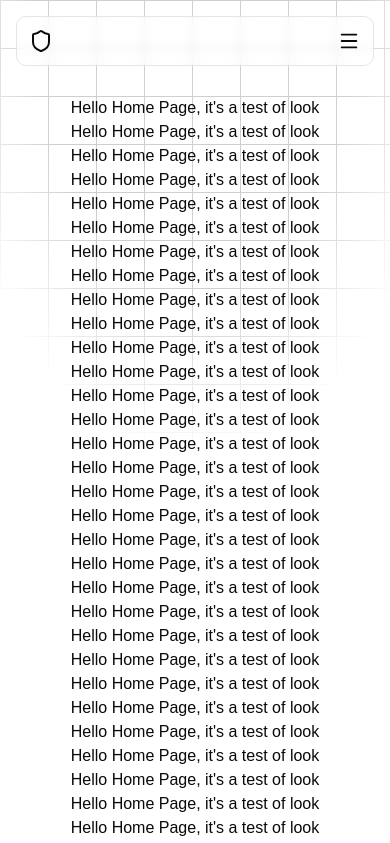
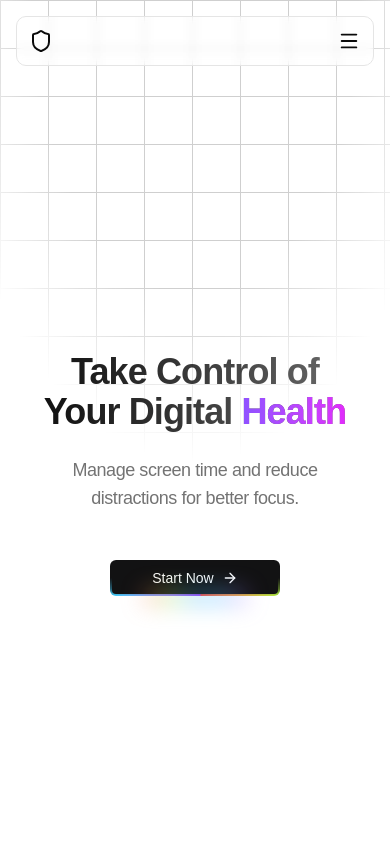
Before and after one commit to atithiswain09/Digital-Detox-Assistant, a React (Vite) app in the folder client/: page / in a window 390 px wide. Shown: the top 843 px of the page. Built offline with nearby package versions, Linux system fonts and the light colour scheme.

Commit message:
feat: implement new Navbar, GridBackground, and Hero components with responsive design and animations

```diff
--- a/client/src/components/navbar.jsx
+++ b/client/src/components/layout/navbar.jsx
@@ -15,10 +15,10 @@ import {
 import { AnimatePresence, motion } from "motion/react";
 import * as React from "react";
 import { useCallback, useMemo, useState } from "react";
-import { ThemeToggle } from "./theme-toggle";
-import { Button } from "./ui/button";
-import { Card, CardContent } from "./ui/card";
-import { FlickeringGrid } from "./ui/flickering-grid";
+import { ThemeToggle } from "@/components/theme-toggle";
+import { Button } from "@/components/ui/button";
+import { Card, CardContent } from "@/components/ui/card";
+import { FlickeringGrid } from "@/components/ui/flickering-grid";
 import {
   NavigationMenu,
   NavigationMenuContent,
@@ -26,7 +26,7 @@ import {
   NavigationMenuLink,
   NavigationMenuList,
   NavigationMenuTrigger,
-} from "./ui/navigation-menu";
+} from "@/components/ui/navigation-menu";
 
 /* =========================================================
    Constants
@@ -281,8 +281,6 @@ export default function Navbar() {
           </section>
         </div>
       </header>
-
-      <div className="w-full mb-20" />
     </>
   );
 }
--- /dev/null
+++ b/client/src/components/shared/GridBackground.tsx
@@ -0,0 +1,14 @@
+import { cn } from "@/lib/utils";
+
+export function GridBackground({ className = "" }) {
+  return (
+    <div
+      className={cn(
+        "absolute inset-0 dark:bg-[linear-gradient(to_right,#e2e8f0_1px,transparent_1px),linear-gradient(to_bottom,#e2e8f0_1px,transparent_1px)]",
+        "bg-[linear-gradient(to_right,#161616_1px,transparent_1px),linear-gradient(to_bottom,#161616_1px,transparent_1px)] bg-size-[3rem_3rem]",
+        "mask-[radial-gradient(ellipse_60%_50%_at_50%_0%,#000_70%,transparent_110%)] h-full dark:opacity-10 opacity-20",
+        className,
+      )}
+    />
+  );
+}
--- /dev/null
+++ b/client/src/components/ui/rainbow-button.jsx
@@ -0,0 +1,55 @@
+/* eslint-disable react-refresh/only-export-components */
+import React from "react";
+import { Slot } from "radix-ui";
+import { cva } from "class-variance-authority";
+
+import { cn } from "@/lib/utils";
+
+const rainbowButtonVariants = cva(
+  cn(
+    "relative cursor-pointer group transition-all animate-rainbow",
+    "inline-flex items-center justify-center gap-2 shrink-0",
+    "rounded-sm outline-none focus-visible:ring-[3px] aria-invalid:border-destructive",
+    "text-sm font-medium whitespace-nowrap",
+    "disabled:pointer-events-none disabled:opacity-50",
+    "[&_svg]:pointer-events-none [&_svg:not([class*='size-'])]:size-4 [&_svg]:shrink-0",
+  ),
+  {
+    variants: {
+      variant: {
+        default:
+          "border-0 bg-[linear-gradient(#121213,#121213),linear-gradient(#121213_50%,rgba(18,18,19,0.6)_80%,rgba(18,18,19,0)),linear-gradient(90deg,var(--color-1),var(--color-5),var(--color-3),var(--color-4),var(--color-2))] bg-[length:200%] text-primary-foreground [background-clip:padding-box,border-box,border-box] [background-origin:border-box] [border:calc(0.125rem)_solid_transparent] before:absolute before:bottom-[-20%] before:left-1/2 before:z-0 before:h-1/5 before:w-3/5 before:-translate-x-1/2 before:animate-rainbow before:bg-[linear-gradient(90deg,var(--color-1),var(--color-5),var(--color-3),var(--color-4),var(--color-2))] before:[filter:blur(0.75rem)] dark:bg-[linear-gradient(#fff,#fff),linear-gradient(#fff_50%,rgba(255,255,255,0.6)_80%,rgba(0,0,0,0)),linear-gradient(90deg,var(--color-1),var(--color-5),var(--color-3),var(--color-4),var(--color-2))]",
+        outline:
+          "border border-input border-b-transparent bg-[linear-gradient(#ffffff,#ffffff),linear-gradient(#ffffff_50%,rgba(18,18,19,0.6)_80%,rgba(18,18,19,0)),linear-gradient(90deg,var(--color-1),var(--color-5),var(--color-3),var(--color-4),var(--color-2))] bg-[length:200%] text-accent-foreground [background-clip:padding-box,border-box,border-box] [background-origin:border-box] before:absolute before:bottom-[-20%] before:left-1/2 before:z-0 before:h-1/5 before:w-3/5 before:-translate-x-1/2 before:animate-rainbow before:bg-[linear-gradient(90deg,var(--color-1),var(--color-5),var(--color-3),var(--color-4),var(--color-2))] before:[filter:blur(0.75rem)] dark:bg-[linear-gradient(#0a0a0a,#0a0a0a),linear-gradient(#0a0a0a_50%,rgba(255,255,255,0.6)_80%,rgba(0,0,0,0)),linear-gradient(90deg,var(--color-1),var(--color-5),var(--color-3),var(--color-4),var(--color-2))]",
+      },
+      size: {
+        default: "h-9 px-4 py-2",
+        sm: "h-8 rounded-xl px-3 text-xs",
+        lg: "h-11 rounded-xl px-8",
+        icon: "size-9",
+      },
+    },
+    defaultVariants: {
+      variant: "default",
+      size: "default",
+    },
+  },
+);
+
+const RainbowButton = React.forwardRef(
+  ({ className, variant, size, asChild = false, ...props }, ref) => {
+    const Comp = asChild ? Slot : "button";
+    return (
+      <Comp
+        data-slot="button"
+        className={cn(rainbowButtonVariants({ variant, size, className }))}
+        ref={ref}
+        {...props}
+      />
+    );
+  },
+);
+
+RainbowButton.displayName = "RainbowButton";
+
+export { RainbowButton, rainbowButtonVariants };
--- /dev/null
+++ b/client/src/pages/home/Hero/index.jsx
@@ -0,0 +1,28 @@
+import { RainbowButton } from "@/components/ui/rainbow-button";
+import { Link } from "@tanstack/react-router";
+import { ArrowRight } from "lucide-react";
+
+export function Hero() {
+  return (
+    <section className="h-full">
+      <div className="w-full h-full flex justify-center items-center">
+        <div className="flex justify-center text-center flex-col">
+          <h1 class="w-full text-center py-6 font-heading font-semibold bg-linear-to-r from-foreground to-muted-foreground bg-clip-text text-transparent text-balance tracking-tight leading-[1.1] text-4xl sm:text-6xl md:text-7xl lg:text-8xl lg:px-40">
+            Take Control of Your Digital{" "}
+            <span class="inline-block bg-linear-to-r from-violet-500 to-fuchsia-500 bg-clip-text text-transparent">
+              Health
+            </span>
+          </h1>
+          <p className="mb-12 text-lg tracking-tight text-muted-foreground md:text-xl text-balance">
+            Manage screen time and reduce distractions for better focus.
+          </p>
+          <Link className="mx-auto" to="/auth/signup">
+            <RainbowButton className="w-fit px-10">
+              Start Now <ArrowRight />
+            </RainbowButton>
+          </Link>
+        </div>
+      </div>
+    </section>
+  );
+}
--- a/client/src/routes/__root.jsx
+++ b/client/src/routes/__root.jsx
@@ -1,4 +1,5 @@
-import Navbar from "@/components/navbar";
+import Navbar from "@/components/layout/navbar";
+import { GridBackground } from "@/components/shared/GridBackground";
 import { ThemeProvider } from "@/components/theme-provider";
 import { ThemeToggle } from "@/components/theme-toggle";
 import { Button } from "@/components/ui/button";
@@ -19,14 +20,10 @@ function RootComponent() {
     <React.Fragment>
       <TooltipProvider>
         <ThemeProvider>
-          <div
-            className="absolute inset-0 dark:bg-[linear-gradient(to_right,#e2e8f0_1px,transparent_1px),linear-gradient(to_bottom,#e2e8f0_1px,transparent_1px)]
-            bg-[linear-gradient(to_right,#161616_1px,transparent_1px),linear-gradient(to_bottom,#161616_1px,transparent_1px)] bg-size-[3rem_3rem]
-            mask-[radial-gradient(ellipse_60%_50%_at_50%_0%,#000_70%,transparent_110%)] h-full dark:opacity-10 opacity-20"
-          />
+          <GridBackground className="pointer-events-none" />
           <div className="h-screen w-full flex flex-col">
             <Navbar />
-            <main className="p-4 flex-1">
+            <main className="px-4 flex-1">
               <Outlet />
             </main>
           </div>
--- a/client/src/routes/index.lazy.jsx
+++ b/client/src/routes/index.lazy.jsx
@@ -1,3 +1,4 @@
+import { Hero } from "@/pages/home/Hero";
 import { createLazyFileRoute } from "@tanstack/react-router";
 
 export const Route = createLazyFileRoute("/")({
@@ -6,10 +7,8 @@ export const Route = createLazyFileRoute("/")({
 
 function RouteComponent() {
   return (
-    <div className="text-center">
-      {Array.from({ length: 200 }).map((_, idx) => (
-        <p key={idx}>Hello Home Page, it's a test of look</p>
-      ))}
+    <div className="h-screen pt-20">
+      <Hero />
     </div>
   );
 }
--- a/client/src/styles/global.css
+++ b/client/src/styles/global.css
@@ -38,6 +38,11 @@
   --sidebar-accent-foreground: oklch(0.205 0 0);
   --sidebar-border: oklch(0.922 0 0);
   --sidebar-ring: oklch(0.708 0 0);
+  --color-1: oklch(66.2% 0.225 25.9);
+  --color-2: oklch(60.4% 0.26 302);
+  --color-3: oklch(69.6% 0.165 251);
+  --color-4: oklch(80.2% 0.134 225);
+  --color-5: oklch(90.7% 0.231 133);
 }
 
 .dark {
@@ -72,6 +77,11 @@
   --sidebar-accent-foreground: oklch(0.985 0 0);
   --sidebar-border: oklch(1 0 0 / 10%);
   --sidebar-ring: oklch(0.556 0 0);
+  --color-1: oklch(66.2% 0.225 25.9);
+  --color-2: oklch(60.4% 0.26 302);
+  --color-3: oklch(69.6% 0.165 251);
+  --color-4: oklch(80.2% 0.134 225);
+  --color-5: oklch(90.7% 0.231 133);
 }
 
 @theme inline {
@@ -114,6 +124,20 @@
   --radius-2xl: calc(var(--radius) * 1.8);
   --radius-3xl: calc(var(--radius) * 2.2);
   --radius-4xl: calc(var(--radius) * 2.6);
+  --animate-rainbow: rainbow var(--speed, 2s) infinite linear;
+  --color-color-5: var(--color-5);
+  --color-color-4: var(--color-4);
+  --color-color-3: var(--color-3);
+  --color-color-2: var(--color-2);
+  --color-color-1: var(--color-1);
+  @keyframes rainbow {
+  0% {
+    background-position: 0%;
+    }
+  100% {
+    background-position: 200%;
+    }
+  }
 }
 
 @layer base {
```
